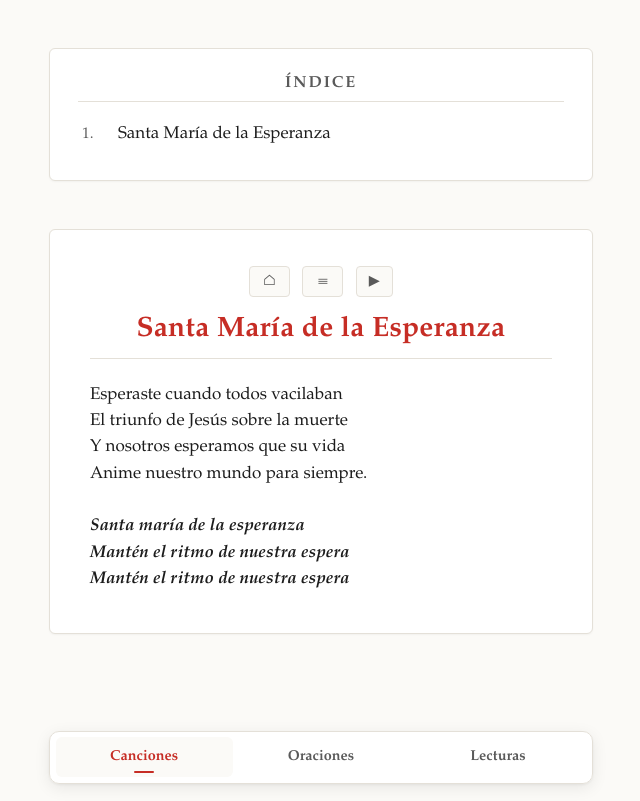
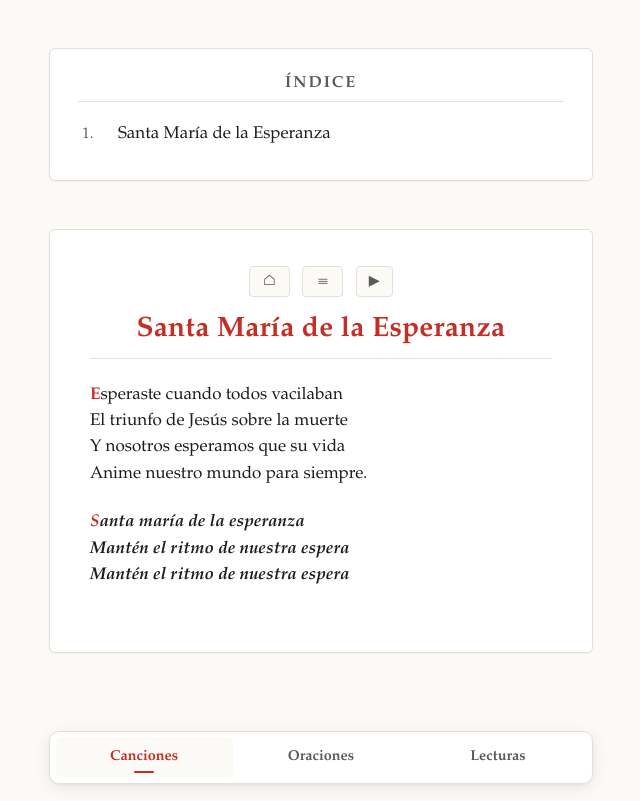
Before and after one commit to Perlesvaux/cancionero, a React (Vite) app: page / in a window 1280 px wide. Shown: the whole page, without its empty margins (319-959 px from the left). Built offline with nearby package versions, Linux system fonts and the light colour scheme.

Commit message:
fix: Letra splits Cancion into a string[] and applies className=linea to color --accent first letter of each paragraph. Only Cancion so far is santa_maria_de_la_esperanza

```diff
--- a/src/App.css
+++ b/src/App.css
@@ -122,15 +122,20 @@ article h2 {
 .linea {
   display: block;
   text-align: left;
+  margin-bottom: 1.4rem;
 }
 
-.linea::before {
-  content: "•";
-  color: var(--accent);
-  margin-right: 0.5rem;
-}
+/*.linea::before {*/
+/*  content: "•";*/
+/*  color: var(--accent);*/
+/*  margin-right: 0.5rem;*/
+/*}*/
 
 
+.linea::first-letter {
+  color: var(--accent);
+  font-weight: bolder;
+}
 
 /* Optional: slightly larger gap between stanzas than between lines */
 .estrofa + .estrofa {
--- a/src/components/Letra.tsx
+++ b/src/components/Letra.tsx
@@ -22,5 +22,13 @@ interface Props {
 }
 
 export function Letra({letra}:Props){
-  return <Mk body={letra} />
+
+  const parrafos:string[] = letra.split('\n\n')
+
+  console.log(parrafos)
+
+
+  return parrafos.map((p, index)=><Mk className="linea" key={index} body={p} />)
+
+
 }
```
